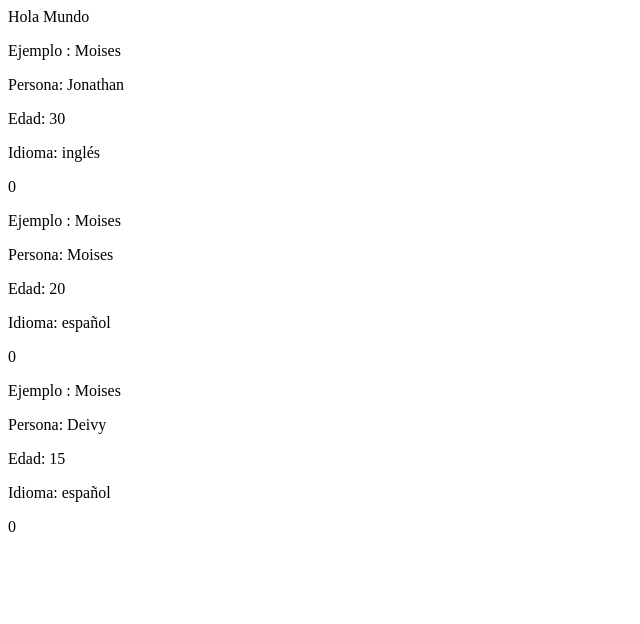
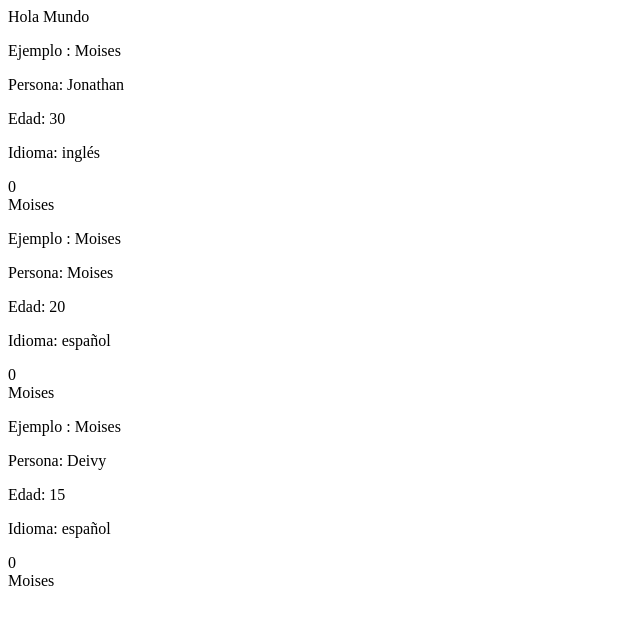
Before and after one commit to DLawliet/ejemplo-react-git, a React (Create React App) app: page / in a window 1280 px wide. Shown: the top 624 px of the page, without its empty margins (0-640 px from the left). Built offline with nearby package versions, Linux system fonts and the light colour scheme.

Commit message:
Add name Moises

```diff
--- a/src/Item.tsx
+++ b/src/Item.tsx
@@ -21,6 +21,7 @@ const Item = ({ nombre, edad, idioma='español' }: ItemProps) => {
             <p>Edad: {edad}</p>
             <p>Idioma: {idioma}</p>
             <div>{contador}</div>
+            <div>Moises</div>
         </div>
     )
 }
```
